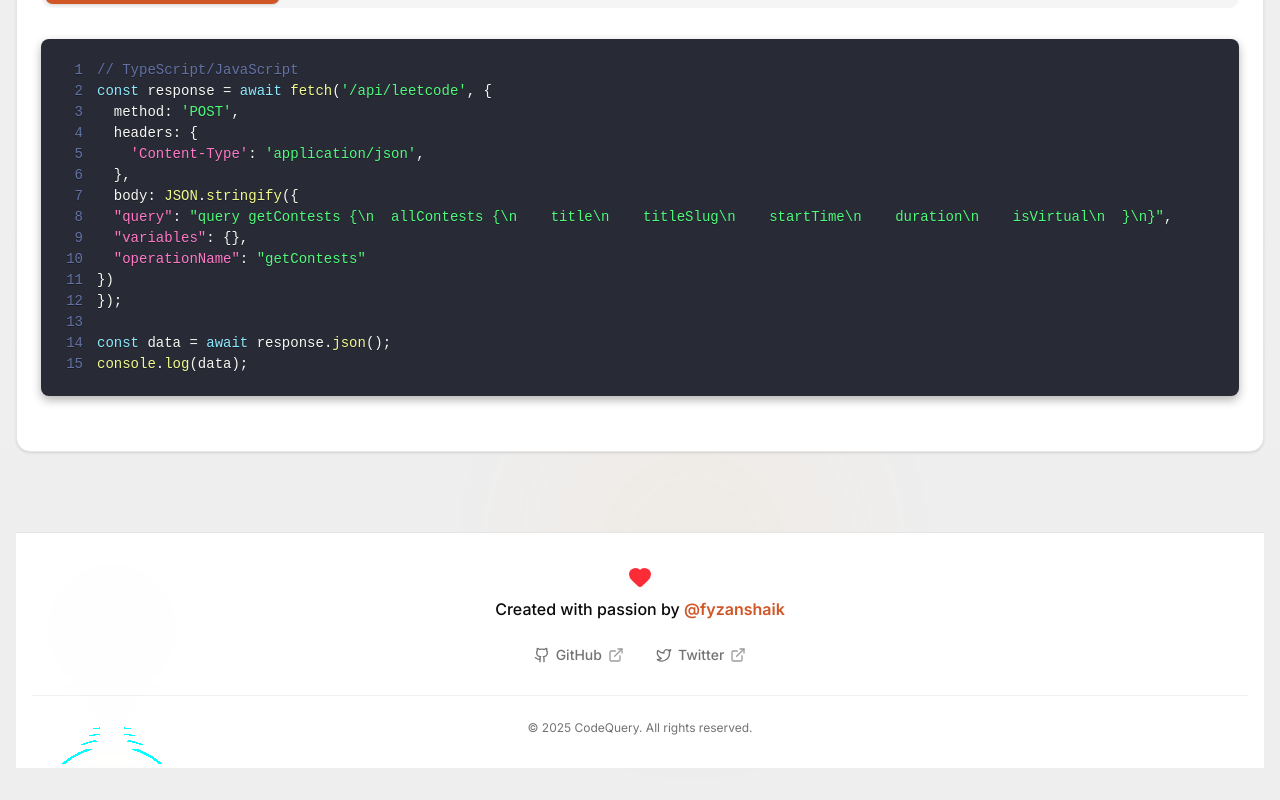
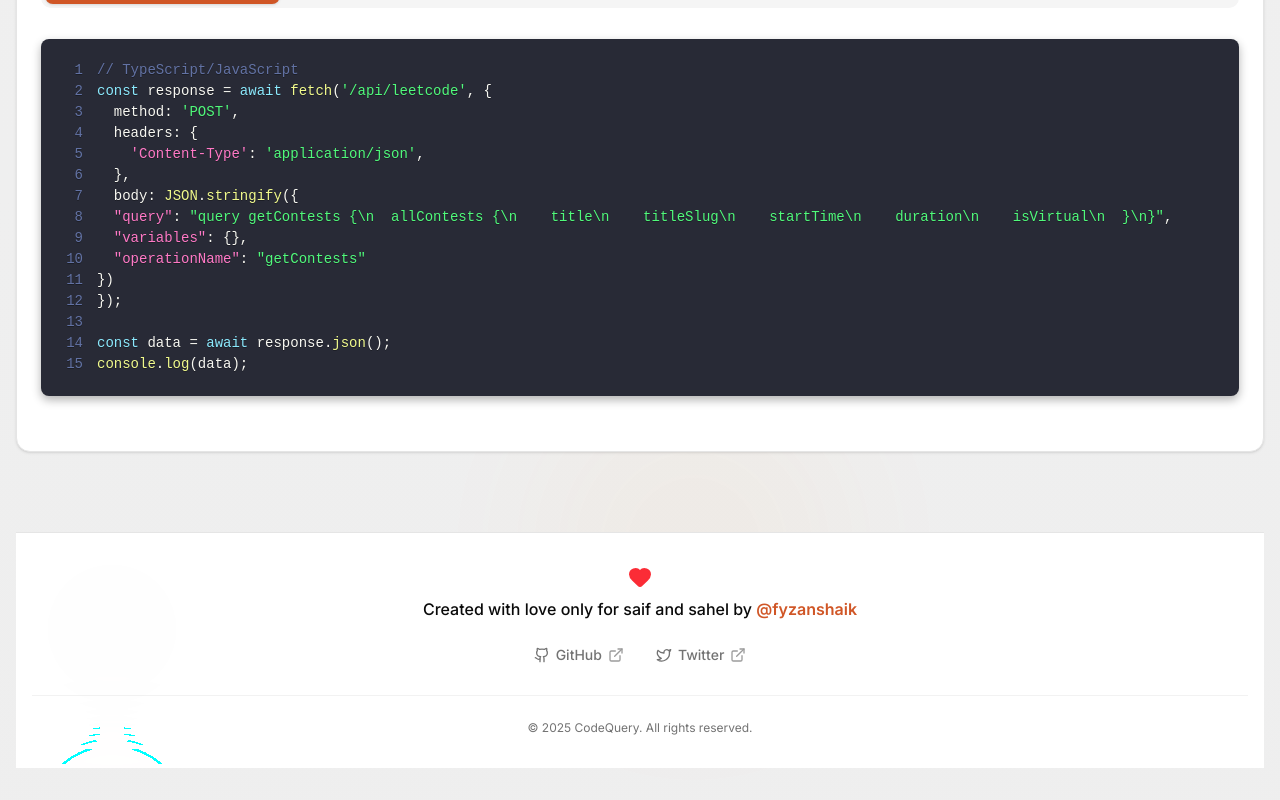
Before and after one commit to fyzanshaik/leetfetch, a Next.js app: page / in a window 1280 px wide. Shown: the part 8187-8987 px from the top of the page. Built offline with nearby package versions, Linux system fonts and the light colour scheme.

Commit message:
made the theme button conditional and added something in the footer text

```diff
--- a/app/components/Footer.tsx
+++ b/app/components/Footer.tsx
@@ -13,7 +13,7 @@ export default function Footer() {
         <div className="flex flex-col items-center gap-2 mb-4">
           <Heart className="h-6 w-6 text-red-500 fill-current animate-pulse-slow" />
           <p className="text-md font-medium text-foreground">
-            Created with passion by{" "}
+            Created with love only for saif and sahel by{" "}
             <a
               href="https://github.com/fyzanshaik"
               target="_blank"
--- a/app/components/mode-toggle.tsx
+++ b/app/components/mode-toggle.tsx
@@ -1,7 +1,7 @@
 'use client'
 
 import * as React from 'react'
-import { Moon } from 'lucide-react'
+import { Moon, Sun } from 'lucide-react'
 import { useTheme } from 'next-themes'
 import { Button } from '@/components/ui/button'
 
@@ -15,14 +15,20 @@ export function ModeToggle() {
 
   if (!mounted) return null
 
+  const isDark = theme === 'dark'
+
   return (
     <Button
       variant="outline"
       size="icon"
-      onClick={() => setTheme(theme === 'dark' ? 'light' : 'dark')}
+      onClick={() => setTheme(isDark ? 'light' : 'dark')}
       aria-label="Toggle theme"
     >
-      <Moon className="h-[1.2rem] w-[1.2rem]" />
+      {isDark ? (
+        <Sun className="h-[1.2rem] w-[1.2rem]" />
+      ) : (
+        <Moon className="h-[1.2rem] w-[1.2rem]" />
+      )}
     </Button>
   )
 }
```
